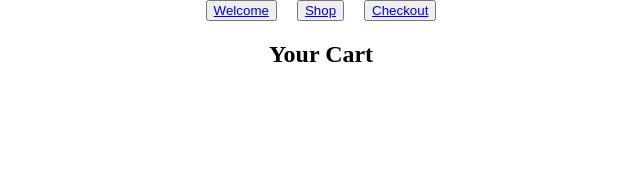
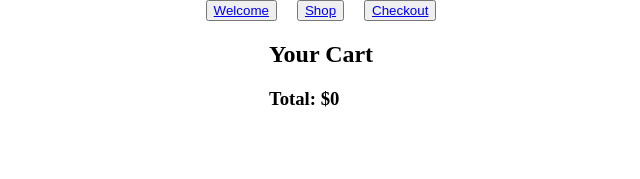
Before and after one commit to moodiesam/shopping-cart, a React (Vite) app: page /checkout in a window 1280 px wide. Shown: the top 179 px of the page, without its empty margins (279-919 px from the left). Built offline with nearby package versions, Linux system fonts and the light colour scheme.

Commit message:
build logic for calculating the cart total

```diff
--- a/src/Components/CartItem.jsx
+++ b/src/Components/CartItem.jsx
@@ -1,11 +1,12 @@
 // display each item in the user's shopping cart on the checkout page
 
 export default function CartItem({ data }) {
-    console.log(data)
+
     return (
         <>
-            <h3>item title</h3>
-            <div>$ cost</div>
+            <h3>{data.product.title}</h3>
+            <div>$ {data.product.price}</div>
+            <div>Quantity: {data.quantity}</div>
         </>
     )
 }
--- a/src/Components/Checkout.jsx
+++ b/src/Components/Checkout.jsx
@@ -2,19 +2,37 @@
 
 import { useOutletContext } from "react-router-dom";
 import CartItem from "./CartItem";
+import { useState } from "react";
 
 
 export default function Checkout() {
     const [shoppingCart, setShoppingCart] = useOutletContext();
+    const [cartTotal, setCartTotal] = useState(0)
+
+    let total = 0;
+
+    function getCartTotal() {
+
+
+        shoppingCart.map(item => (
+            total = total + (item.product.price * item.quantity)
+        ))
+    }
+
+    getCartTotal()
+
+
 
     return (
         <div>
             <h2>Your Cart</h2>
-            {shoppingCart.map(item => {
+            {shoppingCart.map(item => (
                 <CartItem
+                    key={item.product.id}
                     data={item}
                 />
-            })}
+            ))}
+            <h3>Total: ${total}</h3>
         </div>
 
     )
--- a/src/Components/Homepage.jsx
+++ b/src/Components/Homepage.jsx
@@ -2,6 +2,6 @@
 
 export default function Homepage() {
     return (
-        <div>Pages will go here</div>
+        <h1>Who's ready to do some shopping???</h1>
     )
 }
--- a/src/Components/ItemCard.jsx
+++ b/src/Components/ItemCard.jsx
@@ -9,7 +9,7 @@ export default function ItemCard ({ data, addToCart }) {
         <div className="shopItem">
             <img src={data.image} className="itemImage" alt="Item" />
             <h3>{data.title}</h3>
-            <h4>{data.price}</h4>
+            <h4>$ {data.price}</h4>
             <form className="addToCart">
                 <button type="button"
                     onClick={() => addToCart(data.id, quantity)}
--- a/src/Components/Shop.jsx
+++ b/src/Components/Shop.jsx
@@ -31,15 +31,14 @@ export default function Shop () {
     //function to handle when item is added to cart
 
     function addToCart(id, quantity) {
+        if (quantity<1) return;
         const product = shopItems[id - 1];
-        console.log(shoppingCart)
         setShoppingCart(
             [
                 ...shoppingCart,
                 {product: product, quantity: quantity}
             ]
         );
-        console.log(shoppingCart)
     }
 
 
```
